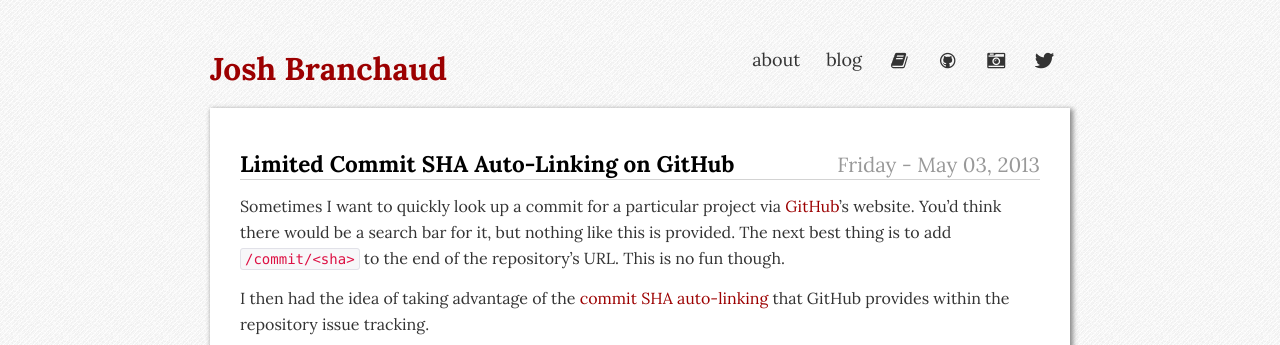
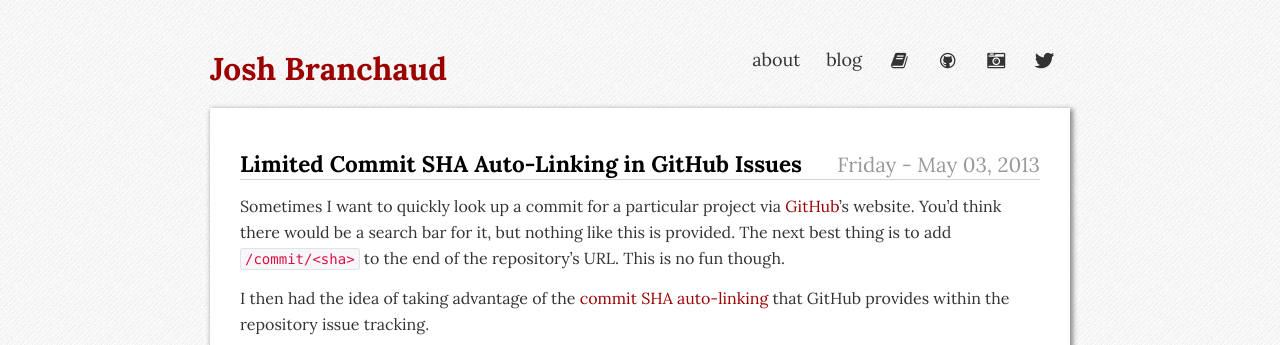
Before and after one commit to jbranchaud/blog, a Jekyll site: the page built from _posts/2013-05-03-Limited-Commit-SHA-Auto-Linking-in-GitHub-Issues.md, in a window 1280 px wide. Shown: the top 345 px of the page. Built offline with Jekyll 4.4.1, drawn with Linux system fonts in a browser that asks for light colours; comment, search, counter and statistics services are not loaded.

Commit message:
Updating the title of a recent post to be more clear.

```diff
--- a/_posts/2013-05-03-Limited-Commit-SHA-Auto-Linking-in-GitHub-Issues.md
+++ b/_posts/2013-05-03-Limited-Commit-SHA-Auto-Linking-in-GitHub-Issues.md
@@ -1,6 +1,6 @@
 ---
 layout: post
-title: Limited Commit SHA Auto-Linking on GitHub
+title: Limited Commit SHA Auto-Linking in GitHub Issues
 summary: The commit SHA auto-linking within GitHub's issues is fancy but limited.
 status: publish
 hn-discussion:
```
